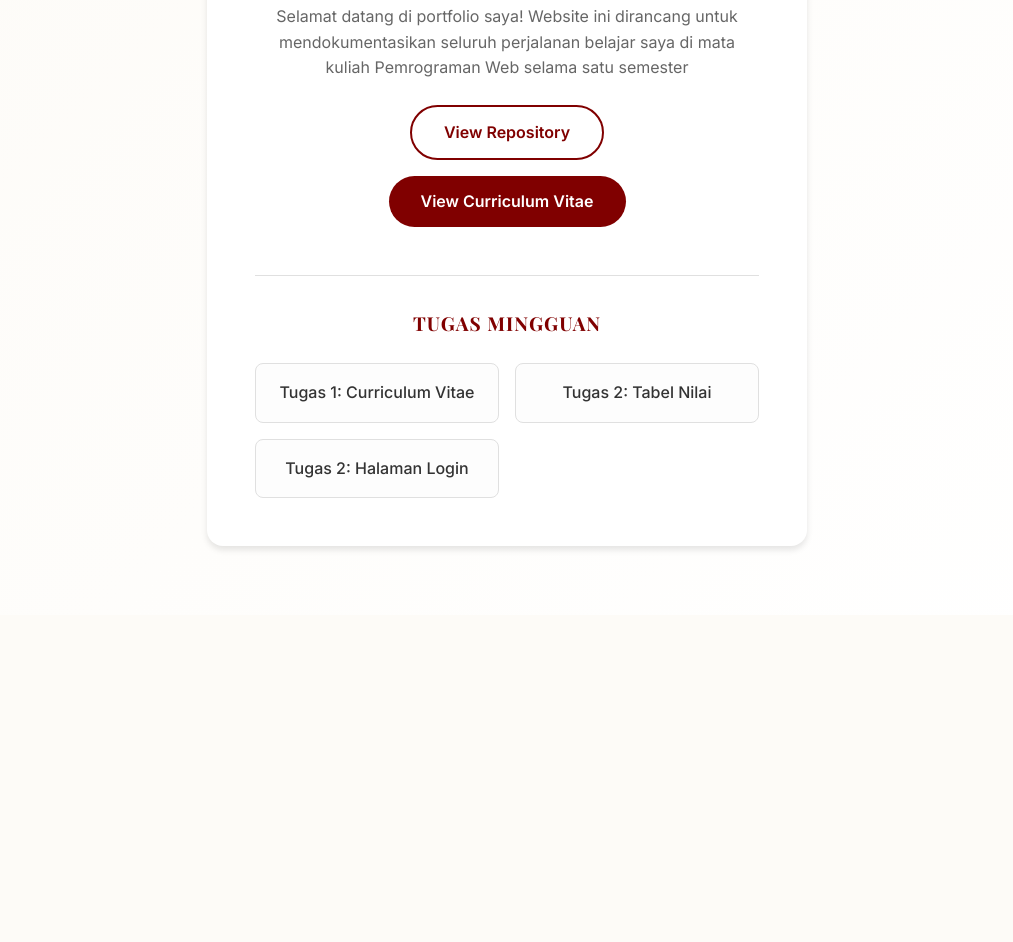
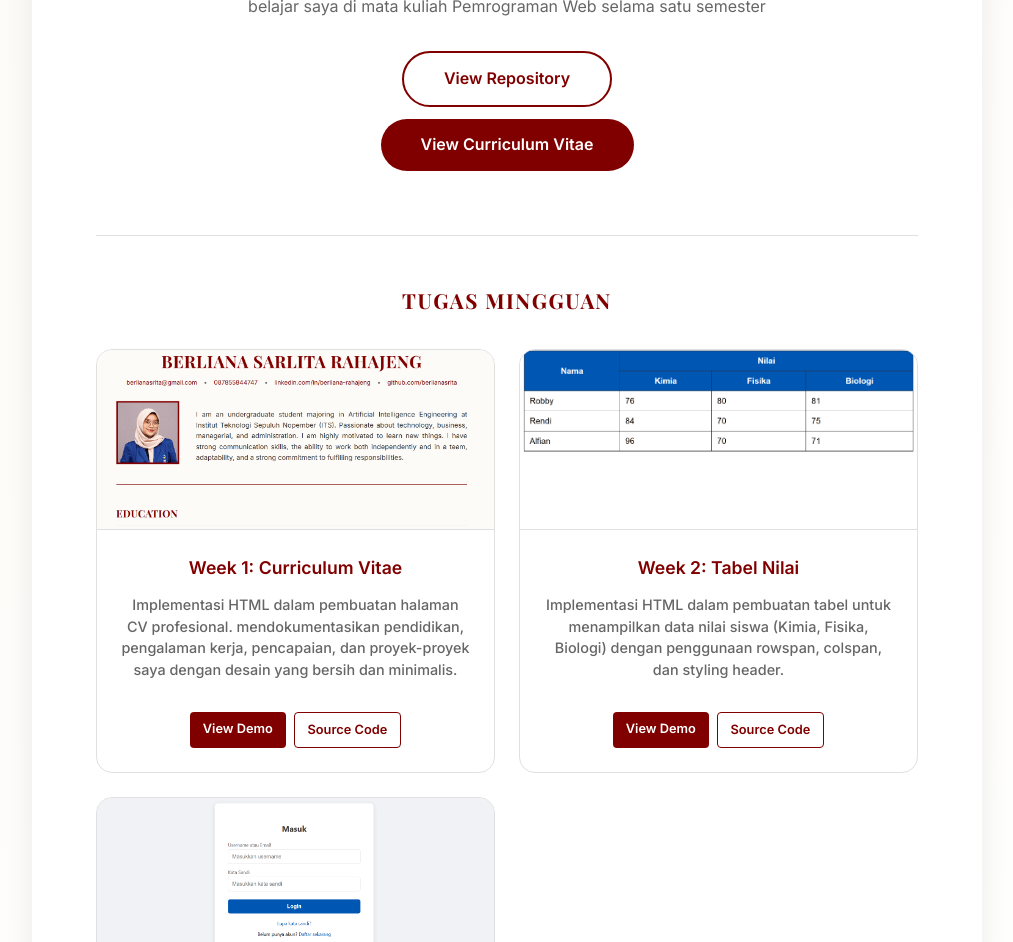
Before and after one commit to berlianasr/pemrograman-web, a plain HTML site: page index.html in a window 1280 px wide. Shown: the part 185-1127 px from the top of the page, without its empty margins (133-1146 px from the left). Before the commit the page ends 800 px from the top, so only its background shows below. Drawn offline with nearby package versions, Linux system fonts and the light colour scheme.

Commit message:
update dokumentasi

```diff
--- a/css/style.css
+++ b/css/style.css
@@ -264,30 +264,31 @@ footer {
 
 .landing-content {
     background: white;
-    padding: 3rem;
-    border-radius: 1rem;
-    box-shadow: var(--shadow);
-    max-width: 600px;
-    width: 90%;
-    border-top: 5px solid var(--primary-color);
+    padding: 3rem 4rem;
+    border-radius: 1.5rem;
+    box-shadow: 0 10px 30px rgba(0, 0, 0, 0.08);
+    max-width: 950px;
+    width: 95%;
+    border-top: 6px solid var(--primary-color);
+    margin: 2rem 0;
 }
 
 .btn-group {
     display: flex;
     flex-direction: column;
-    gap: 1rem;
+    gap: 0.8rem;
     align-items: center;
-    margin-top: 1.5rem;
+    margin-top: 2rem;
 }
 
 .btn {
     display: inline-block;
     background-color: var(--primary-color);
     color: white;
-    padding: 0.8rem 2rem;
+    padding: 0.8rem 2.5rem;
     border-radius: 50px;
-    font-weight: bold;
-    transition: transform 0.2s, box-shadow 0.2s;
+    font-weight: 600;
+    transition: all 0.3s cubic-bezier(0.175, 0.885, 0.32, 1.275);
 }
 
 .btn-secondary {
@@ -300,8 +301,8 @@ footer {
     background-color: var(--accent-color);
     color: white;
     text-decoration: none;
-    transform: translateY(-2px);
-    box-shadow: 0 4px 8px rgba(128, 0, 0, 0.3);
+    transform: translateY(-3px);
+    box-shadow: 0 8px 15px rgba(128, 0, 0, 0.2);
 }
 
 .btn-secondary:hover {
@@ -311,43 +312,120 @@ footer {
 
 /* Assignments Section */
 .assignments-section {
-    margin-top: 3rem;
-    padding-top: 2rem;
+    margin-top: 4rem;
+    padding-top: 3rem;
     border-top: 1px solid var(--border-color);
 }
 
 .assignments-section h3 {
-    font-size: 1.2rem;
-    margin-bottom: 1.5rem;
+    font-size: 1.3rem;
+    margin-bottom: 2rem;
     text-transform: uppercase;
-    letter-spacing: 1px;
+    letter-spacing: 1.5px;
+    font-weight: 700;
 }
 
 .assignment-links {
     display: grid;
-    grid-template-columns: repeat(auto-fit, minmax(200px, 1fr));
-    gap: 1rem;
+    grid-template-columns: repeat(auto-fit, minmax(260px, 1fr));
+    gap: 1.5rem;
 }
 
 .assignment-item {
-    padding: 1rem;
-    background: #fdfdfd;
+    padding: 0;
+    background: #ffffff;
     border: 1px solid var(--border-color);
-    border-radius: 0.5rem;
+    border-radius: 1rem;
     color: var(--text-color);
     font-weight: 500;
     transition: all 0.3s ease;
     display: flex;
+    flex-direction: column;
     align-items: center;
-    justify-content: center;
+    gap: 0;
+    text-align: center;
+    overflow: hidden;
 }
 
 .assignment-item:hover {
     border-color: var(--primary-color);
+    transform: translateY(-5px);
+    box-shadow: 0 15px 35px rgba(0, 0, 0, 0.1);
+}
+
+.assignment-img {
+    width: 100%;
+    height: 180px;
+    overflow: hidden;
+    border-bottom: 1px solid var(--border-color);
+}
+
+.assignment-img img {
+    width: 100%;
+    height: 100%;
+    object-fit: cover;
+    transition: transform 0.5s ease;
+}
+
+.assignment-item:hover .assignment-img img {
+    transform: scale(1.05);
+}
+
+.assignment-info {
+    padding: 1.5rem;
+    flex-grow: 1;
+    display: flex;
+    flex-direction: column;
+    gap: 0.75rem;
+}
+
+.assignment-info h4 {
+    font-family: var(--font-body);
+    font-size: 1.1rem;
     color: var(--primary-color);
-    transform: translateY(-3px);
-    box-shadow: 0 4px 12px rgba(0, 0, 0, 0.05);
+    margin-bottom: 0;
+}
+
+.assignment-desc {
+    font-size: 0.9rem;
+    color: var(--text-light);
+    line-height: 1.5;
+    margin-bottom: 0.5rem;
+}
+
+.assignment-btns {
+    display: flex;
+    gap: 0.5rem;
+    width: 100%;
+    justify-content: center;
+    padding: 0 1.5rem 1.5rem;
+}
+
+.btn-sm {
+    padding: 0.4rem 0.8rem;
+    font-size: 0.8rem;
+    border-radius: 4px;
+    font-weight: 600;
+    background-color: var(--primary-color);
+    color: white;
+    transition: all 0.2s;
+}
+
+.btn-sm:hover {
+    background-color: var(--accent-color);
     text-decoration: none;
+    color: white;
+}
+
+.btn-outline {
+    background-color: transparent;
+    color: var(--primary-color);
+    border: 1px solid var(--primary-color);
+}
+
+.btn-outline:hover {
+    background-color: var(--primary-color);
+    color: white;
 }
 
 /* Animations */
--- a/index.html
+++ b/index.html
@@ -28,15 +28,56 @@
             <div class="assignments-section">
                 <h3>Tugas Mingguan</h3>
                 <div class="assignment-links">
-                    <a href="cv.html" class="assignment-item">
-                        <span>Tugas 1: Curriculum Vitae</span>
-                    </a>
-                    <a href="table.html" class="assignment-item">
-                        <span>Tugas 2: Tabel Nilai</span>
-                    </a>
-                    <a href="login.html" class="assignment-item">
-                        <span>Tugas 2: Halaman Login</span>
-                    </a>
+                    <div class="assignment-item">
+                        <div class="assignment-img">
+                            <img src="assets/CV.png" alt="Curriculum Vitae Preview">
+                        </div>
+                        <div class="assignment-info">
+                            <h4>Week 1: Curriculum Vitae</h4>
+                            <p class="assignment-desc">Implementasi HTML dalam pembuatan halaman CV profesional.
+                                mendokumentasikan
+                                pendidikan,
+                                pengalaman kerja, pencapaian, dan proyek-proyek saya dengan desain yang bersih dan
+                                minimalis.</p>
+                        </div>
+                        <div class="assignment-btns">
+                            <a href="cv.html" class="btn-sm">View Demo</a>
+                            <a href="https://github.com/berlianasr/pemrograman-web/blob/main/cv.html"
+                                class="btn-sm btn-outline" target="_blank">Source Code</a>
+                        </div>
+                    </div>
+                    <div class="assignment-item">
+                        <div class="assignment-img">
+                            <img src="assets/Table.png" alt="Tabel Nilai Preview">
+                        </div>
+                        <div class="assignment-info">
+                            <h4>Week 2: Tabel Nilai</h4>
+                            <p class="assignment-desc">Implementasi HTML dalam pembuatan tabel untuk menampilkan data
+                                nilai siswa
+                                (Kimia, Fisika, Biologi) dengan penggunaan rowspan, colspan, dan styling header.</p>
+                        </div>
+                        <div class="assignment-btns">
+                            <a href="table.html" class="btn-sm">View Demo</a>
+                            <a href="https://github.com/berlianasr/pemrograman-web/blob/main/table.html"
+                                class="btn-sm btn-outline" target="_blank">Source Code</a>
+                        </div>
+                    </div>
+                    <div class="assignment-item">
+                        <div class="assignment-img">
+                            <img src="assets/Login.png" alt="Halaman Login Preview">
+                        </div>
+                        <div class="assignment-info">
+                            <h4>Week 2: Halaman Login</h4>
+                            <p class="assignment-desc">Implementasi HTML dalam pembuatan halaman login modern yang
+                                mencakup form input
+                                username/email, kata sandi, dan tombol masuk.</p>
+                        </div>
+                        <div class="assignment-btns">
+                            <a href="login.html" class="btn-sm">View Demo</a>
+                            <a href="https://github.com/berlianasr/pemrograman-web/blob/main/login.html"
+                                class="btn-sm btn-outline" target="_blank">Source Code</a>
+                        </div>
+                    </div>
                 </div>
             </div>
         </div>
```
Also changed, not shown: assets/CV.png (added), assets/Login.png (added), assets/Table.png (added), 1 other file.
